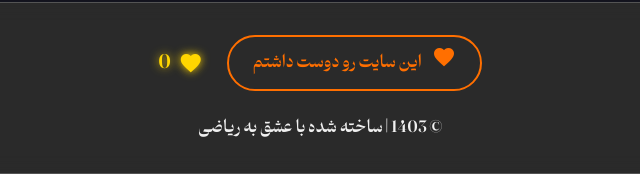
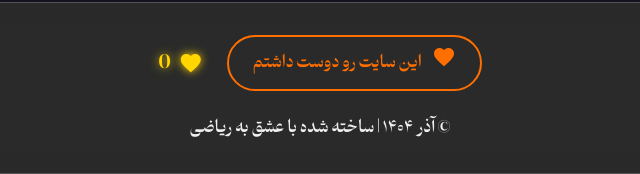
Before and after one commit to MGnoies12/Riyazi, a plain HTML site: page index.html in a window 1280 px wide. Shown: the part 2802-2976 px from the top of the page, 320-960 px from the left. Drawn offline with Linux system fonts and the light colour scheme; a web font is replaced by a local one.

Commit message:
Update index.html

```diff
--- a/index.html
+++ b/index.html
@@ -150,7 +150,7 @@
                     <span id="like-count">0</span>
                 </div>
             </div>
-            <p>&copy; 1403 | ساخته شده با عشق به ریاضی</p>
+            <p>&copy; آذر ۱۴۰۴ | ساخته شده با عشق به ریاضی</p>
         </div>
     </footer>
 
```
